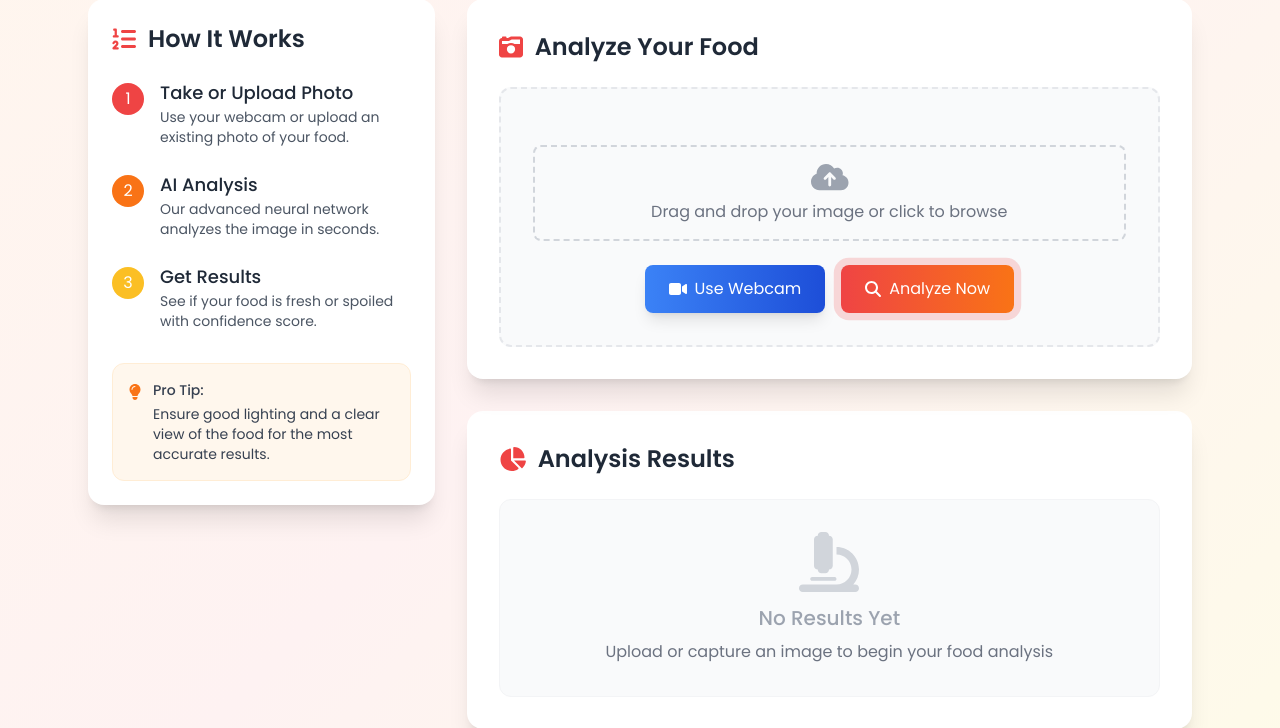
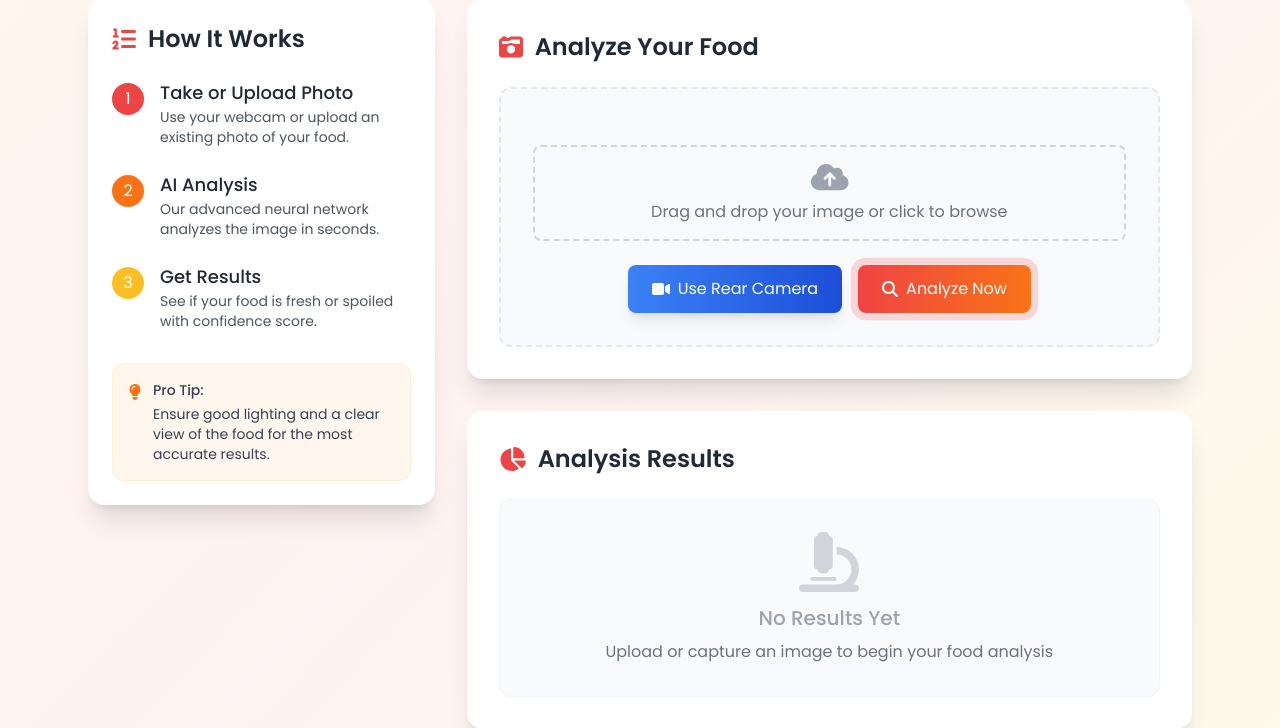
Before and after one commit to asr09122/fruitscnn, a Django app: page / in a window 1280 px wide. Shown: the part 382-1110 px from the top of the page. Run offline with Django 5.2, Linux system fonts and the light colour scheme; some libraries are stand-ins or nearby versions.

Commit message:
Update index.html

```diff
--- a/cnn/templates/cnn/index.html
+++ b/cnn/templates/cnn/index.html
@@ -211,7 +211,7 @@
                                 <button type="button" onclick="startWebcam()"
                                     class="bg-gradient-to-r from-blue-500 to-blue-700 text-white px-6 py-3 rounded-lg shadow-lg hover:from-blue-600 hover:to-blue-800 transition-all duration-300 transform hover:scale-105 flex items-center w-full md:w-auto justify-center">
                                     <i class="fas fa-video mr-2"></i>
-                                    Use Webcam
+                                    Use Rear Camera
                                 </button>
 
                                 <button type="button" onclick="captureImage()"
@@ -385,17 +385,37 @@
             fileInput.disabled = true;
             fileName.innerHTML = '<span class="text-blue-500 font-medium">Camera activated</span>';
 
-            navigator.mediaDevices.getUserMedia({ video: true })
+            // Request specifically the rear/environment-facing camera
+            const constraints = {
+                video: {
+                    facingMode: { exact: "environment" } // This requests the rear camera
+                }
+            };
+
+            navigator.mediaDevices.getUserMedia(constraints)
                 .then(stream => {
                     video.srcObject = stream;
                     video.classList.remove('hidden');
                     captureBtn.classList.remove('hidden');
+                    showNotification('Rear camera activated', 'success');
                 })
                 .catch(err => {
-                    console.error('Error accessing webcam:', err);
-                    showNotification('Cannot access webcam. Please check permissions.', 'error');
-                    fileInput.disabled = false;
-                    fileName.innerHTML = '<i class="fas fa-cloud-upload-alt text-3xl text-gray-400 mb-2"></i><span class="text-gray-500">Drag and drop your image or click to browse</span>';
+                    console.error('Error accessing rear camera:', err);
+
+                    // Fallback to any available camera if rear camera isn't available
+                    showNotification('Rear camera not available, trying default camera...', 'info');
+                    navigator.mediaDevices.getUserMedia({ video: true })
+                        .then(stream => {
+                            video.srcObject = stream;
+                            video.classList.remove('hidden');
+                            captureBtn.classList.remove('hidden');
+                        })
+                        .catch(fallbackErr => {
+                            console.error('Error accessing webcam:', fallbackErr);
+                            showNotification('Cannot access any camera. Please check permissions.', 'error');
+                            fileInput.disabled = false;
+                            fileName.innerHTML = '<i class="fas fa-cloud-upload-alt text-3xl text-gray-400 mb-2"></i><span class="text-gray-500">Drag and drop your image or click to browse</span>';
+                        });
                 });
         }
 
```
